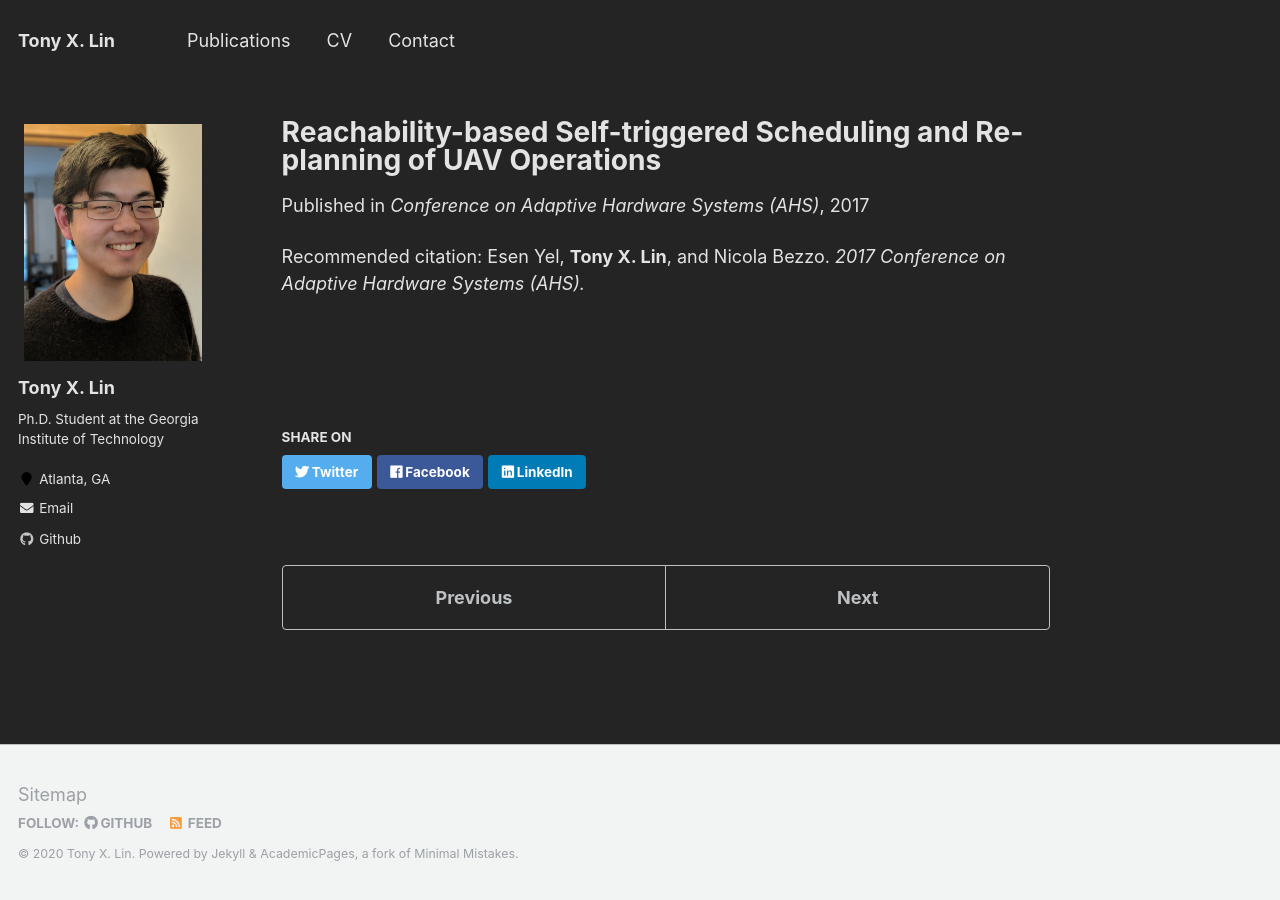
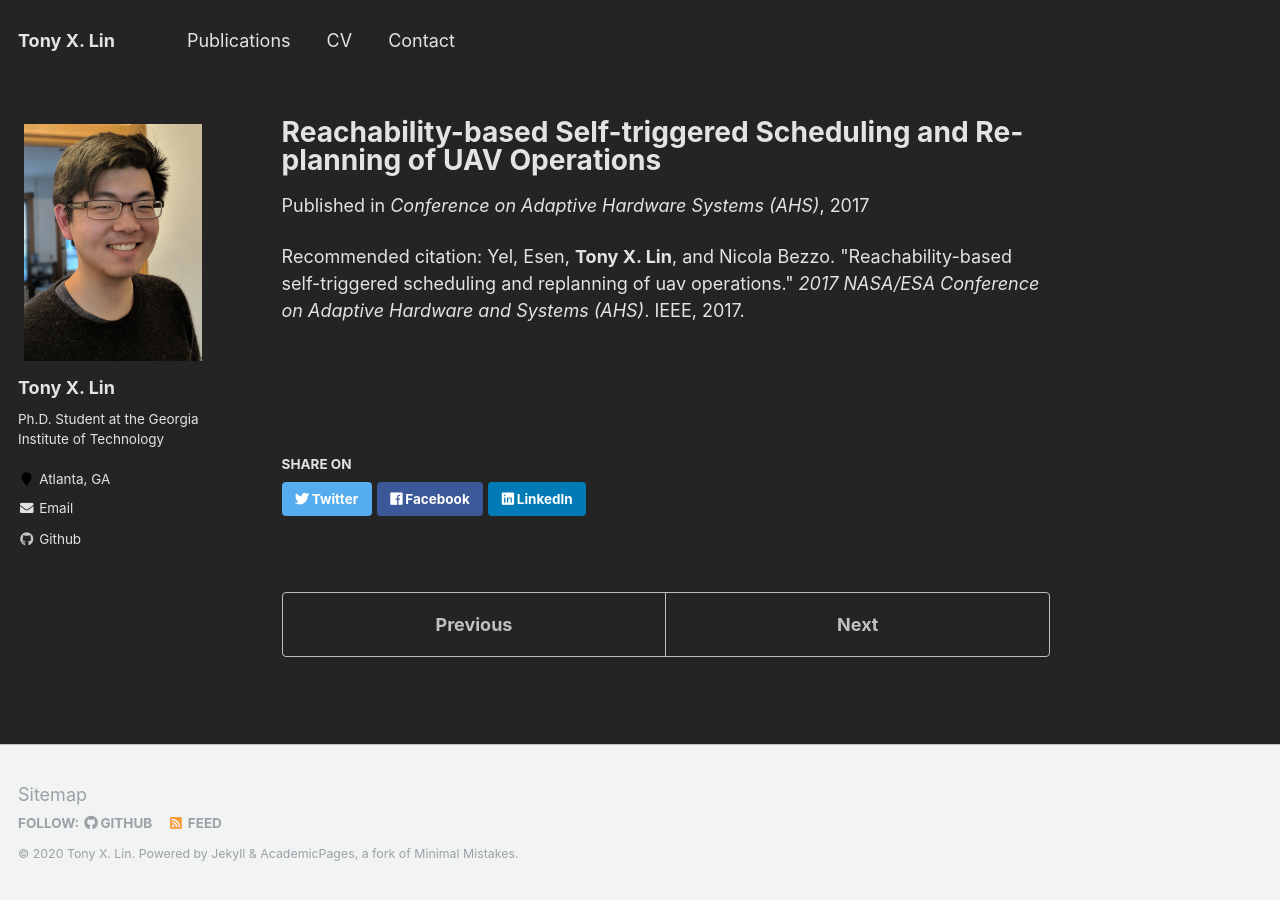
Before and after one commit to tony-x-lin/tony-x-lin.github.io, a Jekyll site: the page built from _publications/AHS2017a.md, in a window 1280 px wide. Built offline with Jekyll 4.4.1, drawn with Linux system fonts in a browser that asks for light colours.

Commit message:
Update AHS2017a.md

```diff
--- a/_publications/AHS2017a.md
+++ b/_publications/AHS2017a.md
@@ -4,5 +4,5 @@ collection: publications
 permalink: /publications/AHS2017a
 venue: "Conference on Adaptive Hardware Systems (AHS)"
 date: 2017-7-24
-citation: 'Esen Yel, <b>Tony X. Lin</b>, and Nicola Bezzo. <i>2017 Conference on Adaptive Hardware Systems (AHS).</i>'
+citation: Yel, Esen, <b>Tony X. Lin</b>, and Nicola Bezzo. "Reachability-based self-triggered scheduling and replanning of uav operations." <i>2017 NASA/ESA Conference on Adaptive Hardware and Systems (AHS)</i>. IEEE, 2017.
 ---
```
